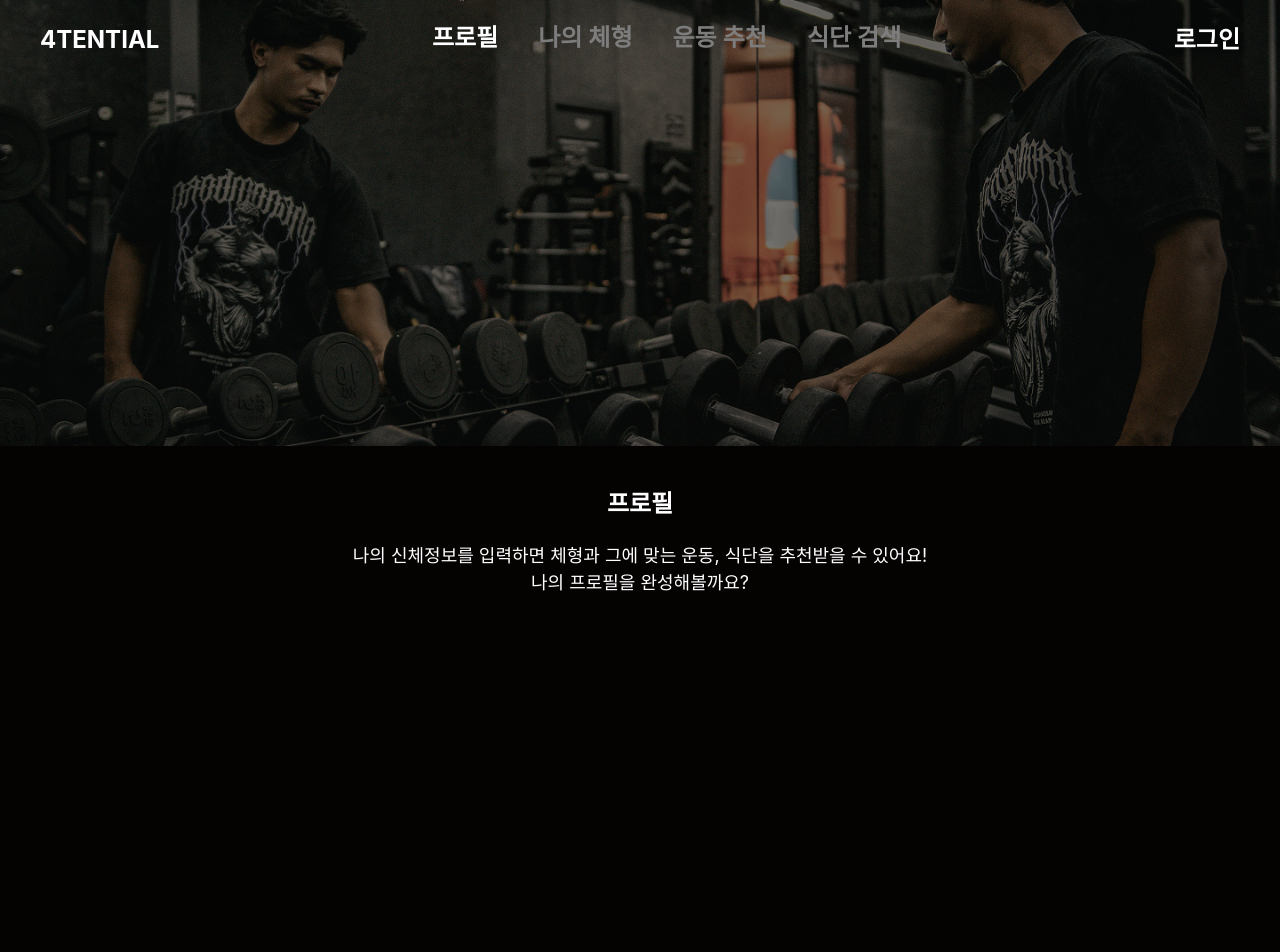
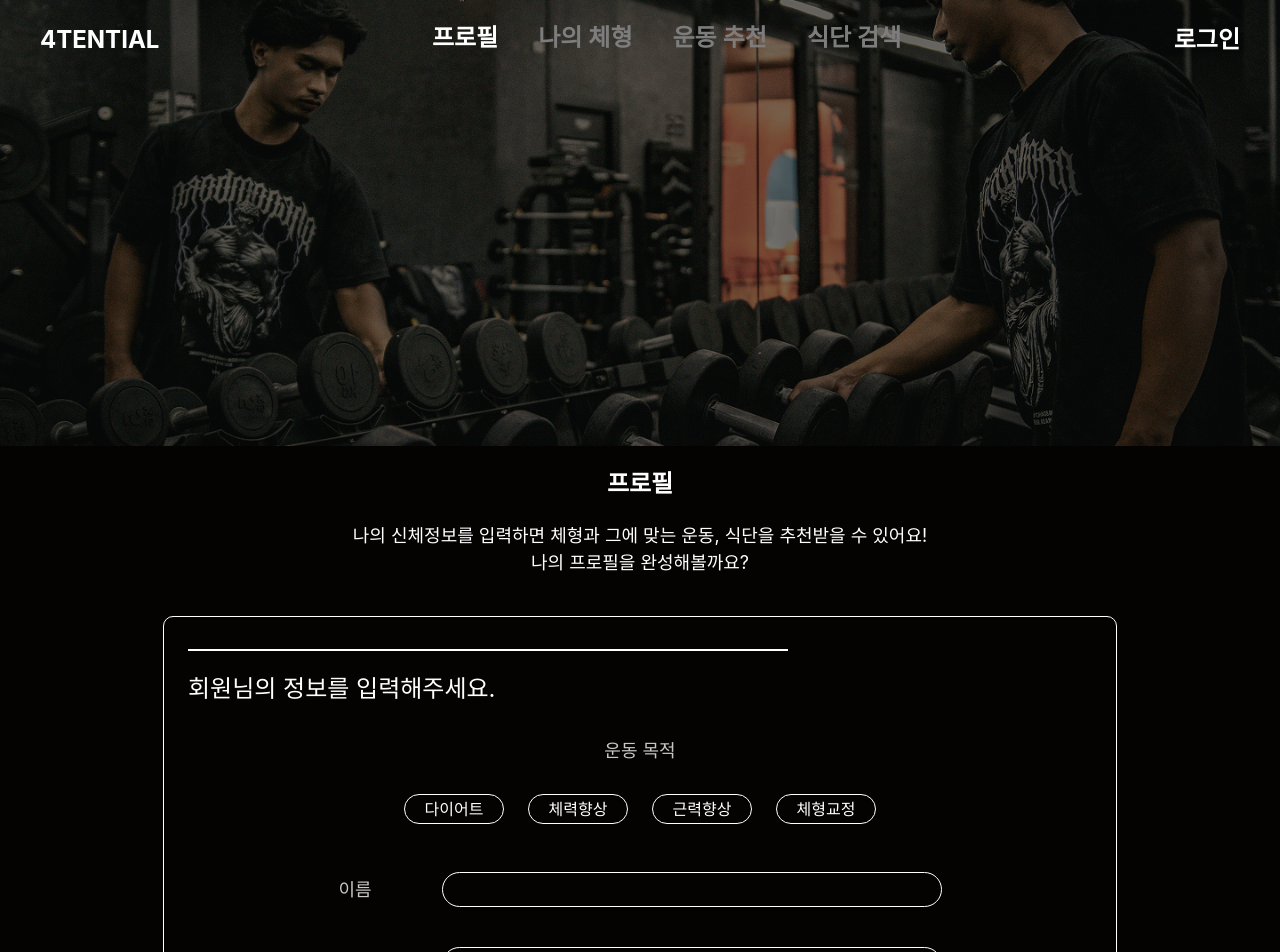
Before and after one commit to songjiwon17/4tential, a React (Create React App) app: page / in a window 1280 px wide. Shown: the top 952 px of the page. Built offline with nearby package versions, Linux system fonts and the light colour scheme.

Commit message:
프로필 페이지 UI 작업중

```diff
--- /dev/null
+++ b/src/components/ContentsBox.js
@@ -0,0 +1,22 @@
+import { Box, chakra } from '@chakra-ui/react';
+
+const ContentBox = chakra(Box, {
+  baseStyle: {
+    width: ['90%', '80%', '80%', '954px'],
+    height: ['400px', '500px', '600px', '700px'],
+    margin: '40px 0 60px 0',
+    padding: '24px',
+    border: '1px solid #ffffff',
+    borderRadius: '10px',
+    display: 'flex',
+    flexDirection: 'column',
+    justifyContent: 'flex-start',
+    alignItems: 'flex-start',
+    backgroundColor: '#050202',
+  },
+});
+
+const ContentsBox = ({ children, ...props }) => {
+  return <ContentBox {...props}>{children}</ContentBox>;
+};
+export default ContentsBox;
--- /dev/null
+++ b/src/components/Line.js
@@ -0,0 +1,14 @@
+import { Box } from '@chakra-ui/react';
+
+const Line = () => {
+  return (
+    <Box
+      width={['80%', '70%', '80%', '600px', '600px']}
+      height={'2px'}
+      marginTop={'8px'}
+      alignSelf={'flex-start'}
+      backgroundColor={'#ffffff'}
+    />
+  );
+};
+export default Line;
--- a/src/components/MainTitle.js
+++ b/src/components/MainTitle.js
@@ -1,8 +1,8 @@
 import { Text } from '@chakra-ui/react';
 
-const MainTitle = ({ mainTitle = '' }) => {
+const MainTitle = ({ mainTitle = '', fontWeight = 'bold' }) => {
   return (
-    <Text mt={10} fontWeight={'bold'} textAlign={'center'}>
+    <Text mt={5} fontWeight={fontWeight} textAlign={'center'}>
       {mainTitle}
     </Text>
   );
--- /dev/null
+++ b/src/components/TypeButton.js
@@ -0,0 +1,26 @@
+import { Button, chakra } from '@chakra-ui/react';
+
+const TypeBtn = chakra(Button, {
+  baseStyle: {
+    variant: 'unstyled',
+    width: '100px',
+    height: '30px',
+    border: '1px solid #fff',
+    backgroundColor: 'transparent',
+    borderRadius: '50px',
+    color: '#fff',
+    fontWeight: 'normal',
+    _hover: {
+      backgroundColor: '##EAEAEA',
+      color: '#050202',
+    },
+    transition:
+      'background-color 0.3s ease, color 0.3s ease, transform 0.2s ease',
+  },
+});
+
+const TypeButton = ({ value = '' }) => {
+  return <TypeBtn>{value}</TypeBtn>;
+};
+
+export default TypeButton;
--- /dev/null
+++ b/src/pages/profile/ProfileContentsBox.js
@@ -0,0 +1,51 @@
+import ContentsBox from '../../components/ContentsBox';
+import Line from '../../components/Line';
+import MainTitle from '../../components/MainTitle';
+import TypeButton from '../../components/TypeButton';
+import ProfileInputBox from './component/ProfileInputBox';
+import { Flex, HStack, Text, VStack } from '@chakra-ui/react';
+
+const ProfileContentsBox = () => {
+  return (
+    <ContentsBox>
+      <Line />
+      <MainTitle
+        mainTitle={'회원님의 정보를 입력해주세요.'}
+        fontWeight={'normal'}
+      />
+
+      <Text variant="profileInputText" mt={30} alignSelf="center">
+        운동 목적
+      </Text>
+
+      <Flex mt={30} gap={6} alignSelf="center">
+        <TypeButton value={'다이어트'} />
+        <TypeButton value={'체력향상'} />
+        <TypeButton value={'근력향상'} />
+        <TypeButton value={'체형교정'} />
+      </Flex>
+
+      <VStack spacing={10} mt={12} alignSelf="center">
+        {['이름', '체중', '키', '근육량', '체지방량'].map((label, index) => (
+          <HStack
+            key={index}
+            spacing={6}
+            w={['90%', '80%', '80%']}
+            justify="space-between"
+          >
+            <Text
+              variant="profileInputText"
+              flex="1"
+              whiteSpace="nowrap"
+              minW="80px"
+            >
+              {label}
+            </Text>
+            <ProfileInputBox flex="2" />
+          </HStack>
+        ))}
+      </VStack>
+    </ContentsBox>
+  );
+};
+export default ProfileContentsBox;
--- /dev/null
+++ b/src/pages/profile/component/ProfileInputBox.js
@@ -0,0 +1,17 @@
+import { Input, chakra } from '@chakra-ui/react';
+
+const InputBox = chakra(Input, {
+  baseStyle: {
+    width: '650px',
+    height: '35px',
+    border: '1px solid #fff',
+    backgroundColor: 'transparent',
+    borderRadius: '50px',
+    color: '#fff',
+  },
+});
+
+const ProfileInputBox = () => {
+  return <InputBox />;
+};
+export default ProfileInputBox;
--- a/src/pages/profile/index.js
+++ b/src/pages/profile/index.js
@@ -1,11 +1,12 @@
 import MainTitle from '../../components/MainTitle';
 import SubText from '../../components/SubText';
-import { Box, Flex } from '@chakra-ui/react';
+import ProfileContentsBox from './ProfileContentsBox';
+import { Flex } from '@chakra-ui/react';
 
 const Profile = () => {
   return (
     <Flex direction={'column'} justifyContent={'center'} alignItems={'center'}>
-      <MainTitle mainTitle={'프로필'} />
+      <MainTitle mainTitle={'프로필'} mt={10} />
       <SubText
         subText={
           <>
@@ -17,7 +18,7 @@ const Profile = () => {
         }
       />
 
-      <Box width={'954px'} height={'700px'}></Box>
+      <ProfileContentsBox />
     </Flex>
   );
 };
--- a/src/themes/index.js
+++ b/src/themes/index.js
@@ -43,6 +43,10 @@ const theme = extendTheme({
         subText: {
           fontSize: ['12px', '14px', '16px', '18px'],
         },
+        profileInputText: {
+          fontSize: ['12px', '14px', '16px', '18px'],
+          color: '#C7C7C7',
+        },
       },
     },
 
```
